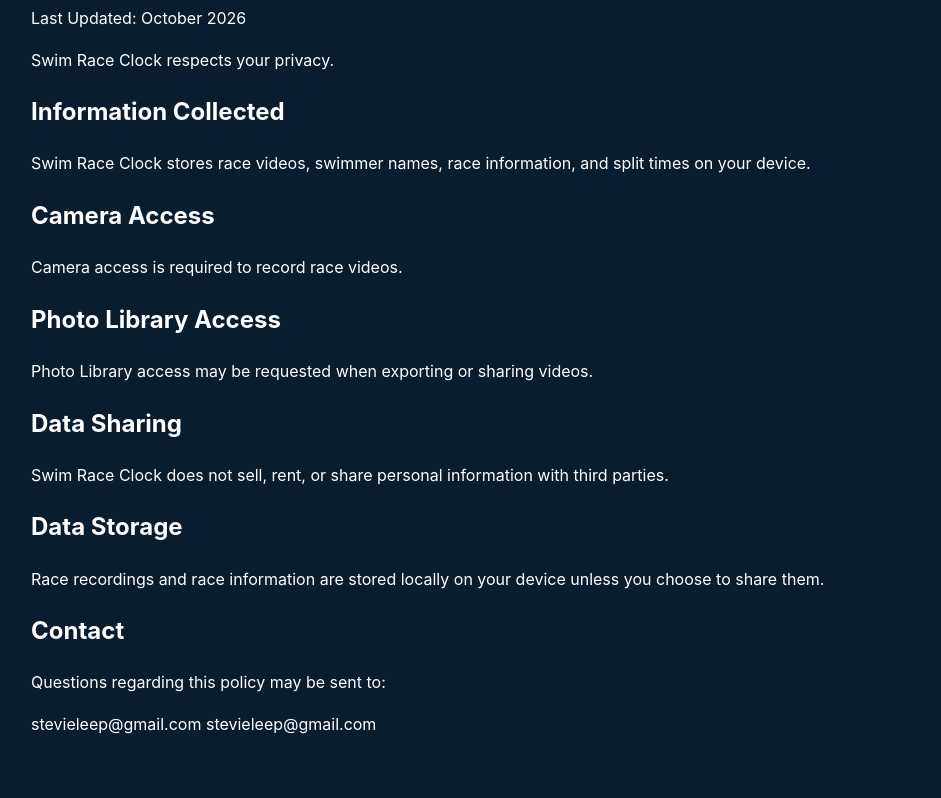
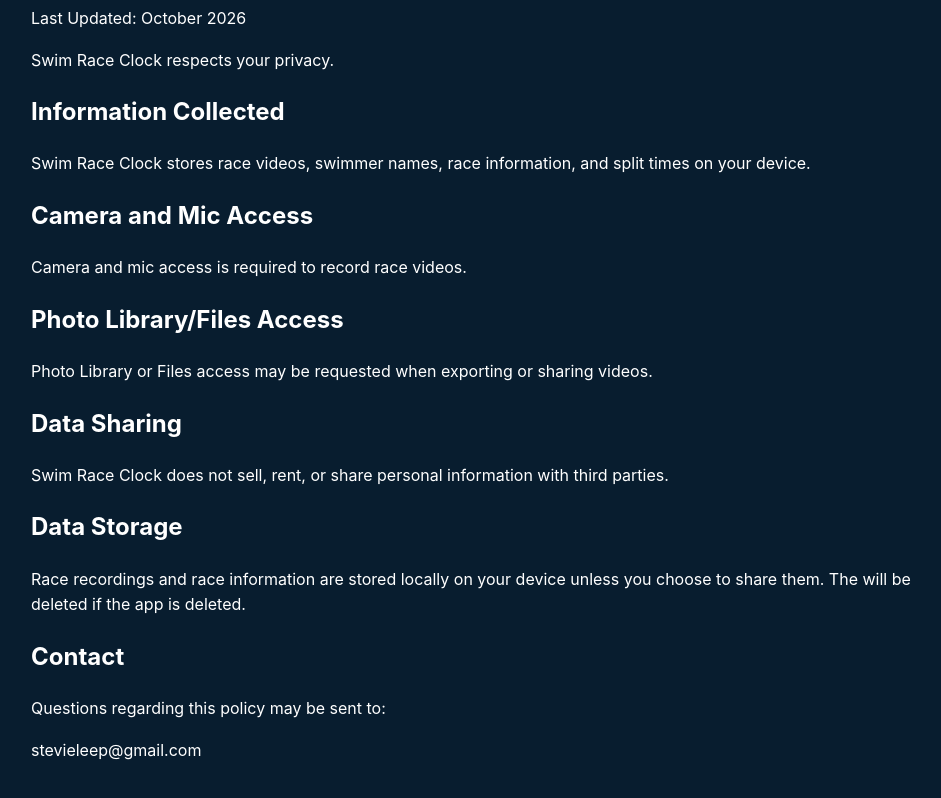
Before and after one commit to stevieleep/swim-split-video, a plain HTML site: page privacy.html in a window 1280 px wide. Shown: the part 128-926 px from the top of the page, without its empty margins (159-1100 px from the left). Drawn offline with Linux system fonts and the light colour scheme.

Commit message:
Update privacy.html

```diff
--- a/privacy.html
+++ b/privacy.html
@@ -39,14 +39,14 @@ Swim Race Clock stores race videos,
 swimmer names, race information,
 and split times on your device.
 </p>
-<h2>Camera Access</h2>
+<h2>Camera and Mic Access</h2>
 <p>
-Camera access is required to record
+Camera and mic access is required to record
 race videos.
 </p>
-<h2>Photo Library Access</h2>
+<h2>Photo Library/Files Access</h2>
 <p>
-Photo Library access may be requested
+Photo Library or Files access may be requested
 when exporting or sharing videos.
 </p>
 <h2>Data Sharing</h2>
@@ -60,6 +60,8 @@ with third parties.
 Race recordings and race information
 are stored locally on your device
 unless you choose to share them.
+The will be deleted if the app is
+deleted.
 </p>
 <h2>Contact</h2>
 <p>
@@ -68,7 +70,6 @@ sent to:
 </p>
 <p>
 stevieleep@gmail.com
-stevieleep@gmail.com
 </a>
 </p>
 </body>
```
